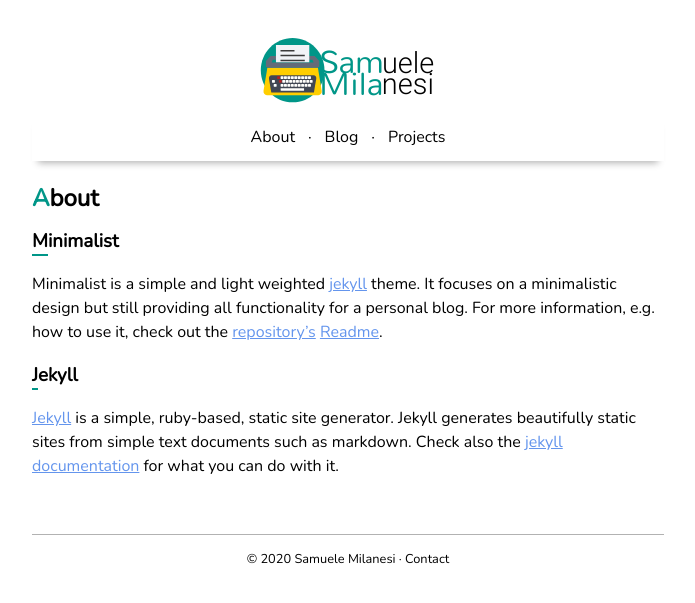
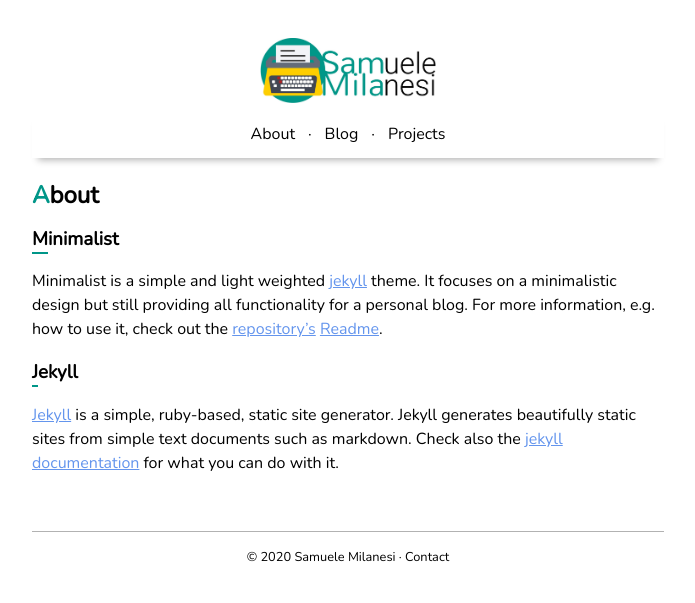
Before and after one commit to samuelemilanesi/samuelemilanesi.github.io, a Jekyll site: the page built from index.md, in a window 1280 px wide. Shown: the top 603 px of the page, without its empty margins (292-987 px from the left). Built offline with Jekyll 4.4.1, drawn with Linux system fonts in a browser that asks for light colours.

Commit message:
logotype in jpg

```diff
--- a/_includes/logo.html
+++ b/_includes/logo.html
@@ -1,7 +1,7 @@
 <div id="logo">
   <a href="{{site.url}}{{site.baseurl}}/">
 
-    <img src="{{site.url}}{{site.baseurl}}/assets/images/logotype300x114.svg" alt="Logo"></img>
+    <img src="{{site.url}}{{site.baseurl}}/assets/images/logotype.jpg" alt="Logo"></img>
     <!--
     <h1 id="title"> <span class="color_teal">Sam</span><span class="font_lighter">uele</span><br/>
       <span class="color_teal">Mila</span><span class="font_lighter">nesi</span> </h1>
```
Also changed, not shown: assets/images/logotype.jpg (added).
